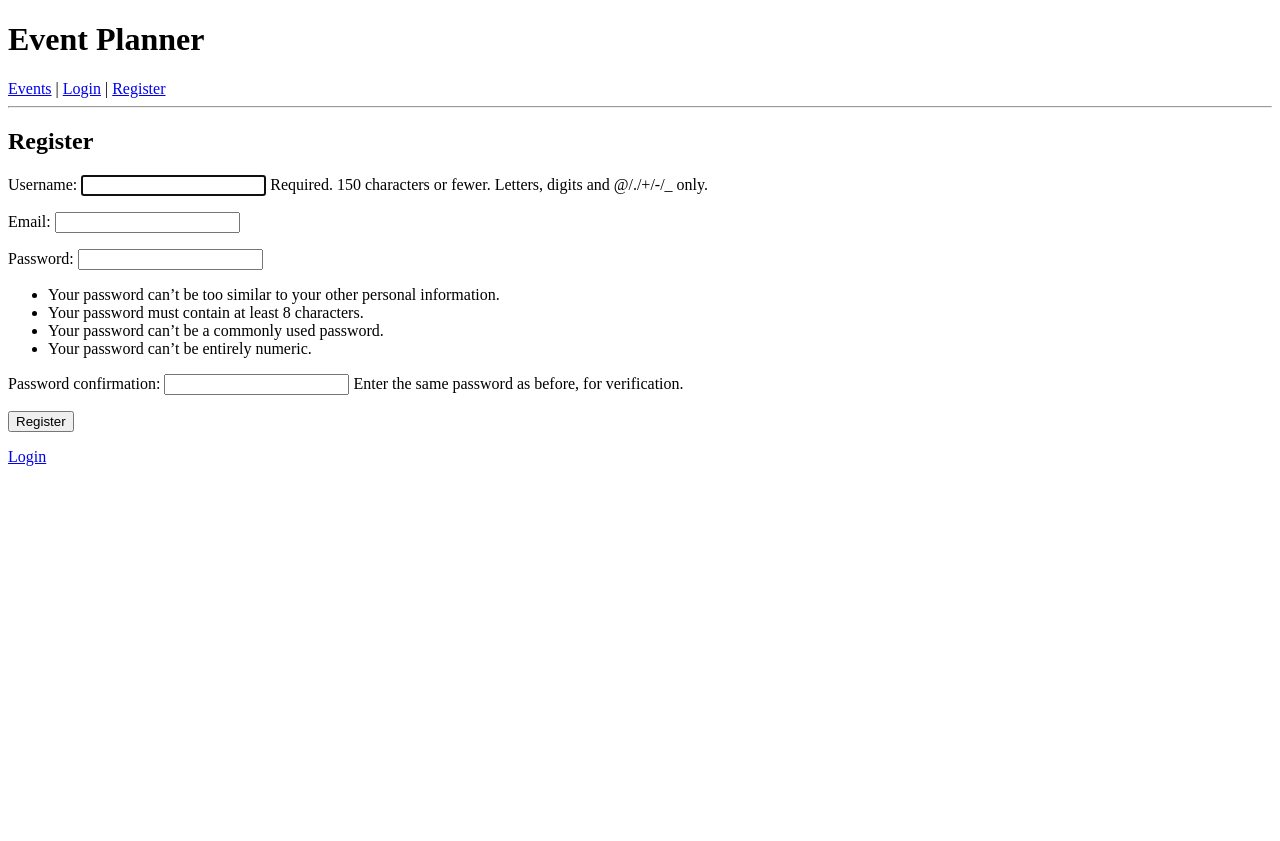
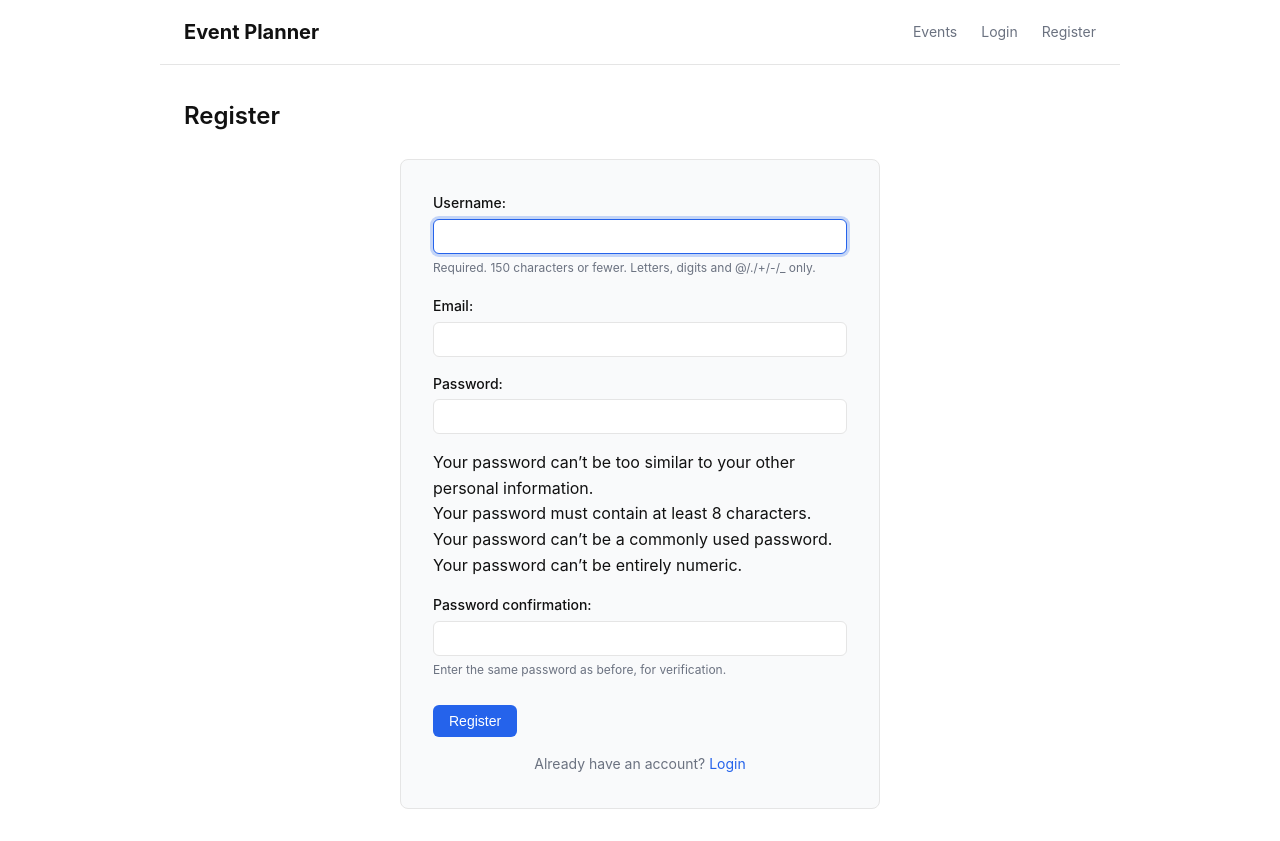
Before and after one commit to durbekWestminster/00016339_DJANGO_DOCKER, a Django app: page /register/ in a window 1280 px wide. Before the commit the page ends 466 px from the top, so only its background shows below. Run offline with Django 4.2, Linux system fonts and the light colour scheme.

Commit message:
added ui styling

```diff
--- /dev/null
+++ b/static/css/styles.css
@@ -0,0 +1,291 @@
+*,
+*::before,
+*::after {
+    box-sizing: border-box;
+    margin: 0;
+    padding: 0;
+}
+
+body {
+    font-family: -apple-system, BlinkMacSystemFont, "Segoe UI", Roboto, sans-serif;
+    color: #111;
+    background: #fff;
+    line-height: 1.6;
+}
+
+a {
+    color: #2563eb;
+    text-decoration: none;
+}
+
+a:hover {
+    color: #1d4ed8;
+}
+
+.nav {
+    display: flex;
+    align-items: center;
+    justify-content: space-between;
+    max-width: 960px;
+    margin: 0 auto;
+    padding: 16px 24px;
+    border-bottom: 1px solid #e5e5e5;
+}
+
+.nav-logo {
+    font-size: 20px;
+    font-weight: 700;
+    color: #111;
+}
+
+.nav-links {
+    display: flex;
+    align-items: center;
+    gap: 24px;
+}
+
+.nav-links a {
+    font-size: 14px;
+    color: #6b7280;
+}
+
+.nav-links a:hover {
+    color: #2563eb;
+}
+
+.nav-user {
+    font-size: 14px;
+    color: #6b7280;
+}
+
+.container {
+    max-width: 960px;
+    margin: 0 auto;
+    padding: 32px 24px;
+}
+
+.container > h2,
+.delete-box > h2 {
+    font-size: 24px;
+    font-weight: 600;
+    margin-bottom: 24px;
+    color: #111;
+}
+
+.card-grid {
+    display: grid;
+    grid-template-columns: repeat(3, 1fr);
+    gap: 20px;
+}
+
+@media (max-width: 768px) {
+    .card-grid {
+        grid-template-columns: repeat(2, 1fr);
+    }
+}
+
+@media (max-width: 480px) {
+    .card-grid {
+        grid-template-columns: 1fr;
+    }
+
+    .nav {
+        flex-direction: column;
+        gap: 12px;
+    }
+
+    .nav-links {
+        flex-wrap: wrap;
+        justify-content: center;
+        gap: 12px;
+    }
+}
+
+.card {
+    background: #f9fafb;
+    border: 1px solid #e5e5e5;
+    border-radius: 8px;
+    padding: 20px;
+    display: flex;
+    flex-direction: column;
+    gap: 8px;
+}
+
+.card-title {
+    font-size: 18px;
+    font-weight: 600;
+    color: #111;
+    margin: 0;
+}
+
+.card-meta {
+    font-size: 14px;
+    color: #6b7280;
+}
+
+.card-actions {
+    margin-top: 8px;
+    display: flex;
+    gap: 8px;
+    flex-wrap: wrap;
+}
+
+.btn {
+    display: inline-block;
+    padding: 8px 16px;
+    font-size: 14px;
+    font-weight: 500;
+    border-radius: 6px;
+    border: none;
+    cursor: pointer;
+    text-align: center;
+}
+
+.btn:focus-visible {
+    outline: 2px solid #2563eb;
+    outline-offset: 2px;
+}
+
+.btn-primary {
+    background: #2563eb;
+    color: #fff;
+}
+
+.btn-primary:hover {
+    background: #1d4ed8;
+}
+
+.btn-secondary {
+    background: #fff;
+    color: #2563eb;
+    border: 1px solid #2563eb;
+}
+
+.btn-secondary:hover {
+    background: #eff6ff;
+}
+
+.btn-danger {
+    background: #dc2626;
+    color: #fff;
+}
+
+.btn-danger:hover {
+    background: #b91c1c;
+}
+
+.form-card {
+    max-width: 480px;
+    margin: 0 auto;
+    background: #f9fafb;
+    border: 1px solid #e5e5e5;
+    border-radius: 8px;
+    padding: 32px;
+}
+
+.form-card p {
+    margin-bottom: 16px;
+}
+
+.form-card label {
+    display: block;
+    font-size: 14px;
+    font-weight: 500;
+    color: #111;
+    margin-bottom: 4px;
+}
+
+.form-card input[type="text"],
+.form-card input[type="email"],
+.form-card input[type="password"],
+.form-card input[type="datetime-local"],
+.form-card textarea,
+.form-card select {
+    width: 100%;
+    padding: 8px 12px;
+    font-size: 14px;
+    border: 1px solid #e5e5e5;
+    border-radius: 6px;
+    background: #fff;
+    color: #111;
+    font-family: inherit;
+}
+
+.form-card input:focus,
+.form-card textarea:focus,
+.form-card select:focus {
+    outline: none;
+    border-color: #2563eb;
+    box-shadow: 0 0 0 3px rgba(37, 99, 235, 0.25);
+}
+
+.form-card textarea {
+    min-height: 100px;
+    resize: vertical;
+}
+
+.form-card .helptext {
+    font-size: 12px;
+    color: #6b7280;
+    margin-top: 2px;
+}
+
+.form-card ul {
+    list-style: none;
+    padding: 0;
+    margin: 0;
+}
+
+.form-card .errorlist {
+    list-style: none;
+    padding: 0;
+    margin: 0 0 8px 0;
+}
+
+.form-card .errorlist li {
+    color: #dc2626;
+    font-size: 13px;
+}
+
+.form-actions {
+    margin-top: 24px;
+    display: flex;
+    gap: 12px;
+    align-items: center;
+}
+
+.delete-box {
+    max-width: 480px;
+    margin: 0 auto;
+    text-align: center;
+    background: #f9fafb;
+    border: 1px solid #e5e5e5;
+    border-radius: 8px;
+    padding: 32px;
+}
+
+.delete-box p {
+    font-size: 16px;
+    margin-bottom: 24px;
+    color: #111;
+}
+
+.delete-box .form-actions {
+    justify-content: center;
+}
+
+.section {
+    margin-bottom: 40px;
+}
+
+.empty-msg {
+    color: #6b7280;
+    font-size: 14px;
+}
+
+.auth-footer {
+    margin-top: 16px;
+    font-size: 14px;
+    color: #6b7280;
+    text-align: center;
+}
--- a/templates/base.html
+++ b/templates/base.html
@@ -1,20 +1,30 @@
+{% load static %}
 <!DOCTYPE html>
-<html>
+<html lang="en">
 <head>
+    <meta charset="UTF-8">
+    <meta name="viewport" content="width=device-width, initial-scale=1.0">
     <title>{% block title %}Event Planner{% endblock %}</title>
+    <link rel="stylesheet" href="{% static 'css/styles.css' %}">
 </head>
 <body>
-    <h1>Event Planner</h1>
-    <a href="{% url 'event_list' %}">Events</a> |
-    {% if user.is_authenticated %}
-    <a href="{% url 'my_events' %}">My Events</a> |
-    <a href="{% url 'event_create' %}">Create Event</a> |
-    <a href="{% url 'logout' %}">Logout ({{ user.username }})</a>
-    {% else %}
-    <a href="{% url 'login' %}">Login</a> |
-    <a href="{% url 'register' %}">Register</a>
-    {% endif %}
-    <hr>
-    {% block content %}{% endblock %}
+    <nav class="nav">
+        <a href="{% url 'event_list' %}" class="nav-logo">Event Planner</a>
+        <div class="nav-links">
+            <a href="{% url 'event_list' %}">Events</a>
+            {% if user.is_authenticated %}
+                <a href="{% url 'my_events' %}">My Events</a>
+                <a href="{% url 'event_create' %}">Create Event</a>
+                <a href="{% url 'logout' %}">Logout</a>
+                <span class="nav-user">{{ user.username }}</span>
+            {% else %}
+                <a href="{% url 'login' %}">Login</a>
+                <a href="{% url 'register' %}">Register</a>
+            {% endif %}
+        </div>
+    </nav>
+    <div class="container">
+        {% block content %}{% endblock %}
+    </div>
 </body>
 </html>
--- a/templates/registration/register.html
+++ b/templates/registration/register.html
@@ -4,10 +4,16 @@
 
 {% block content %}
 <h2>Register</h2>
-<form method="post">
-    {% csrf_token %}
-    {{ form.as_p }}
-    <button type="submit">Register</button>
-</form>
-<p><a href="{% url 'login' %}">Login</a></p>
+<div class="form-card">
+    <form method="post">
+        {% csrf_token %}
+        {{ form.as_p }}
+        <div class="form-actions">
+            <button type="submit" class="btn btn-primary">Register</button>
+        </div>
+    </form>
+    <div class="auth-footer">
+        Already have an account? <a href="{% url 'login' %}">Login</a>
+    </div>
+</div>
 {% endblock %}
```
Also changed, not shown: templates/events/event_confirm_delete.html (+11 -7 lines), templates/events/event_form.html (+10 -6 lines), templates/events/event_list.html (+22 -15 lines), templates/events/my_events.html (+26 -10 lines), templates/registration/login.html (+12 -6 lines).
